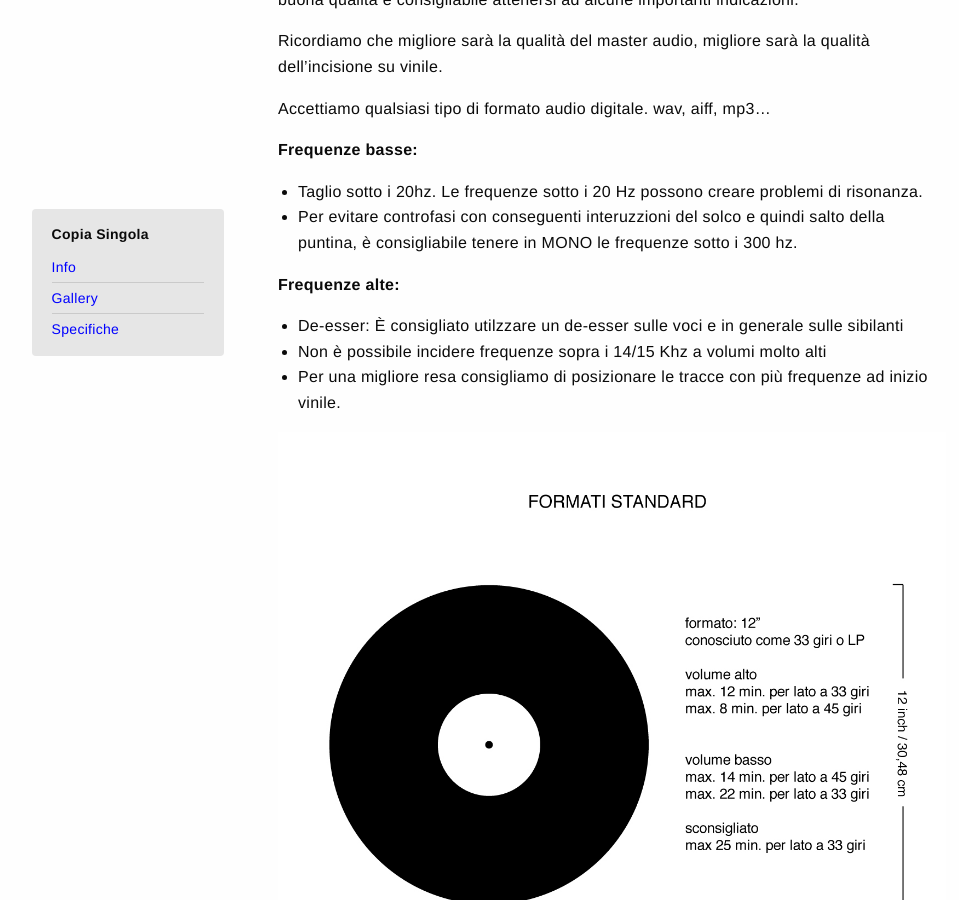
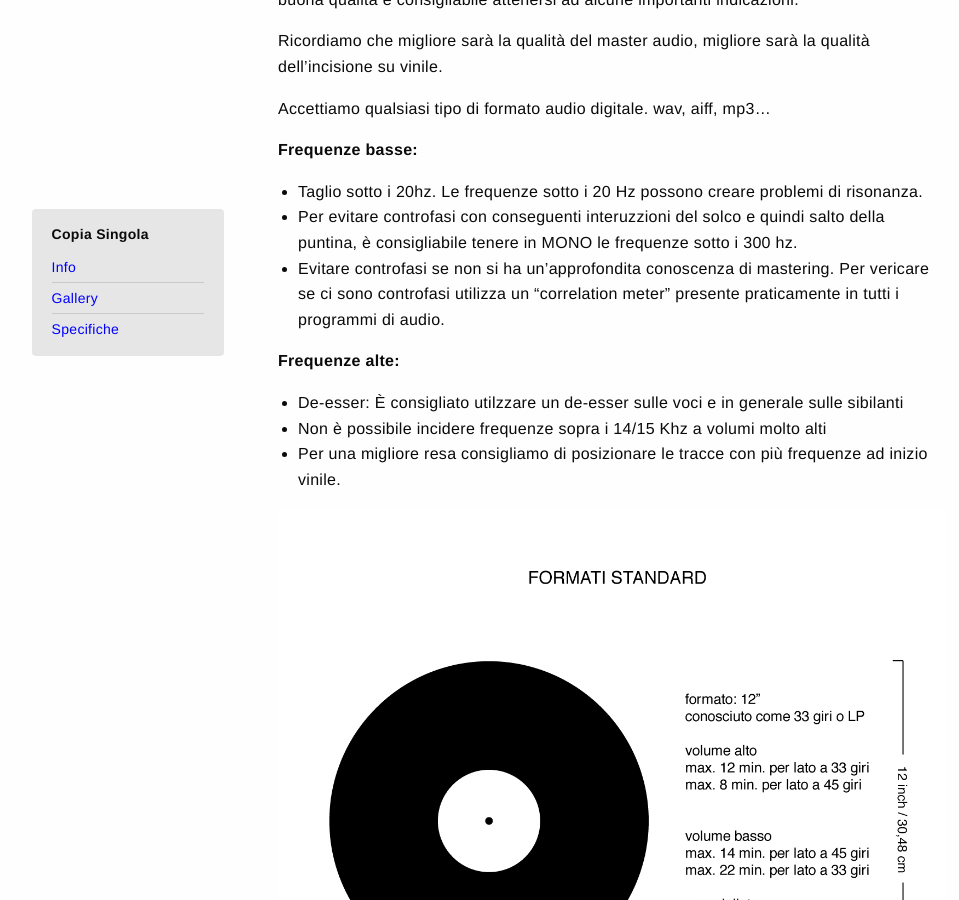
Before and after one commit to Vinilificio/Vinilificio.github.io, a Jekyll site: the page built from _pages/single-copy.md, in a window 1280 px wide and 900 px high, scrolled down 1112 px. Shown: the whole window, without its empty margins (28-987 px from the left). Built offline with Jekyll 4.4.1, drawn with Linux system fonts in a browser that asks for light colours.

Commit message:
Update single-copy.md

```diff
--- a/_pages/single-copy.md
+++ b/_pages/single-copy.md
@@ -49,6 +49,7 @@ Accettiamo qualsiasi tipo di formato audio digitale. wav, aiff, mp3...
 
 * Taglio sotto i 20hz. Le frequenze sotto i 20 Hz possono creare problemi di risonanza.
 * Per evitare controfasi con conseguenti interuzzioni del solco e quindi salto della puntina, è consigliabile tenere in MONO le frequenze sotto i 300 hz.
+* Evitare controfasi se non si ha un'approfondita conoscenza di mastering. Per vericare se ci sono controfasi utilizza un "correlation meter" presente praticamente in tutti i programmi di audio.
 
 **Frequenze alte:**
 
```
